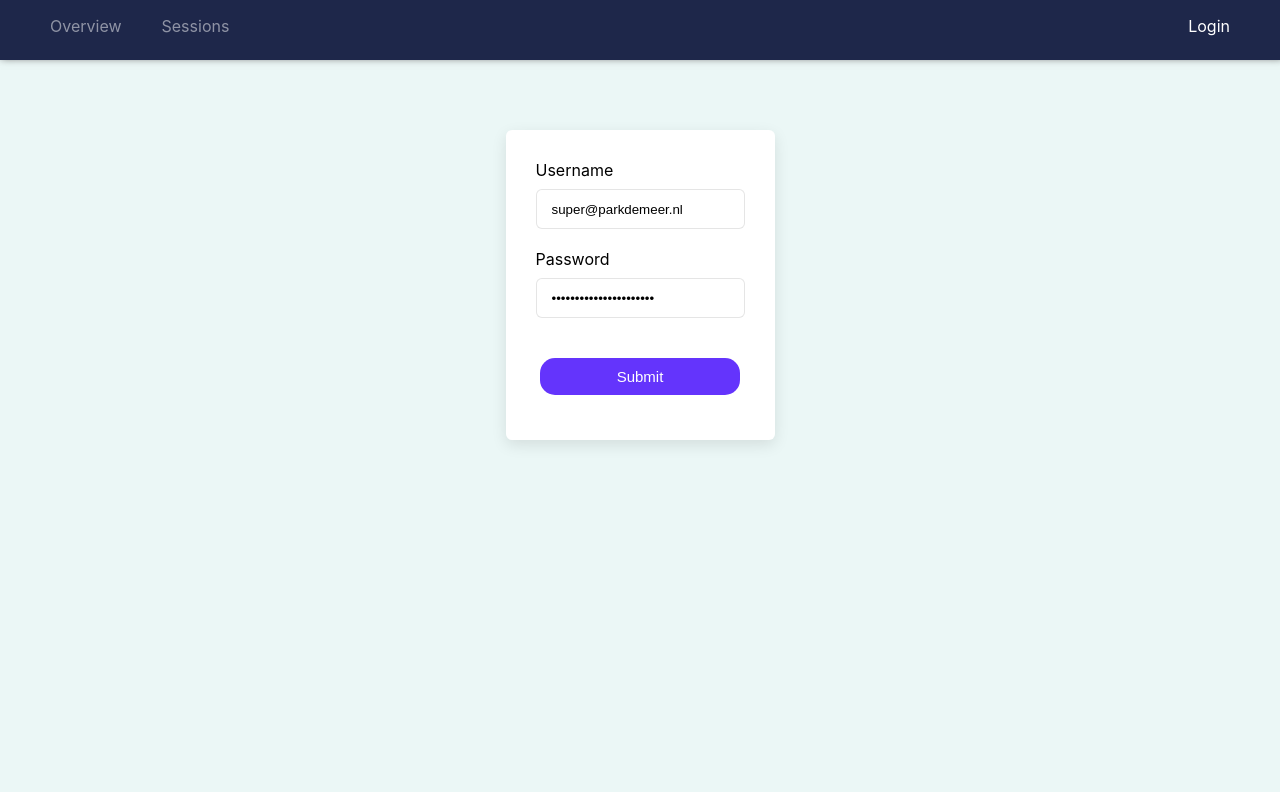
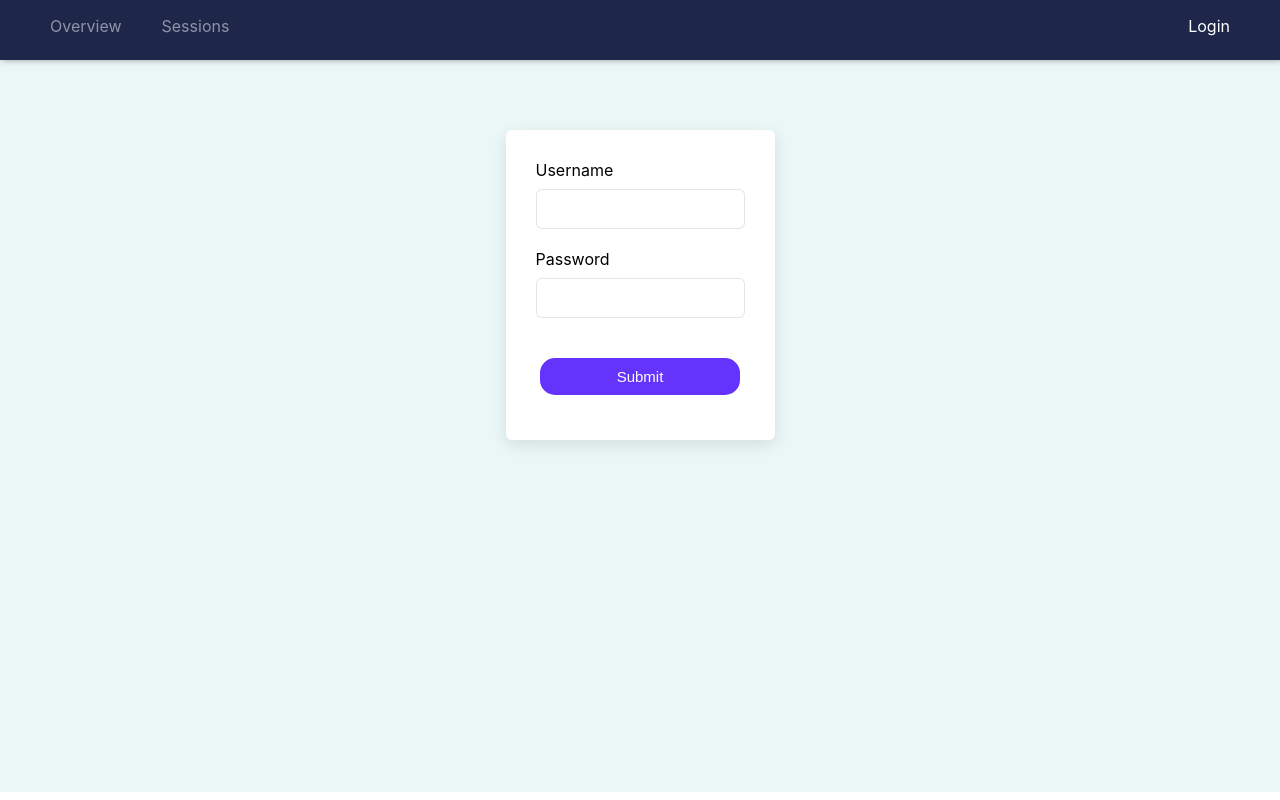
Before and after one commit to yazan-bakour/parking-lots, a React (Create React App) app: page /login in a window 1280 px wide. Built offline with nearby package versions, Linux system fonts and the light colour scheme.

Commit message:
remove credential

```diff
--- a/src/components/login/Login.js
+++ b/src/components/login/Login.js
@@ -4,8 +4,8 @@ import { useNavigate, useLocation } from "react-router-dom";
 import './Login.css'
 
 const Login = () => {
-  const [email, setEmail] = useState('super@parkdemeer.nl')
-  const [password, setPassword] = useState('SUPER_USER_SECRET_PASS')
+  const [email, setEmail] = useState('')
+  const [password, setPassword] = useState('')
 
   const { postUserAuth, loginUser } = useAPI();
   const navigate = useNavigate()
```
